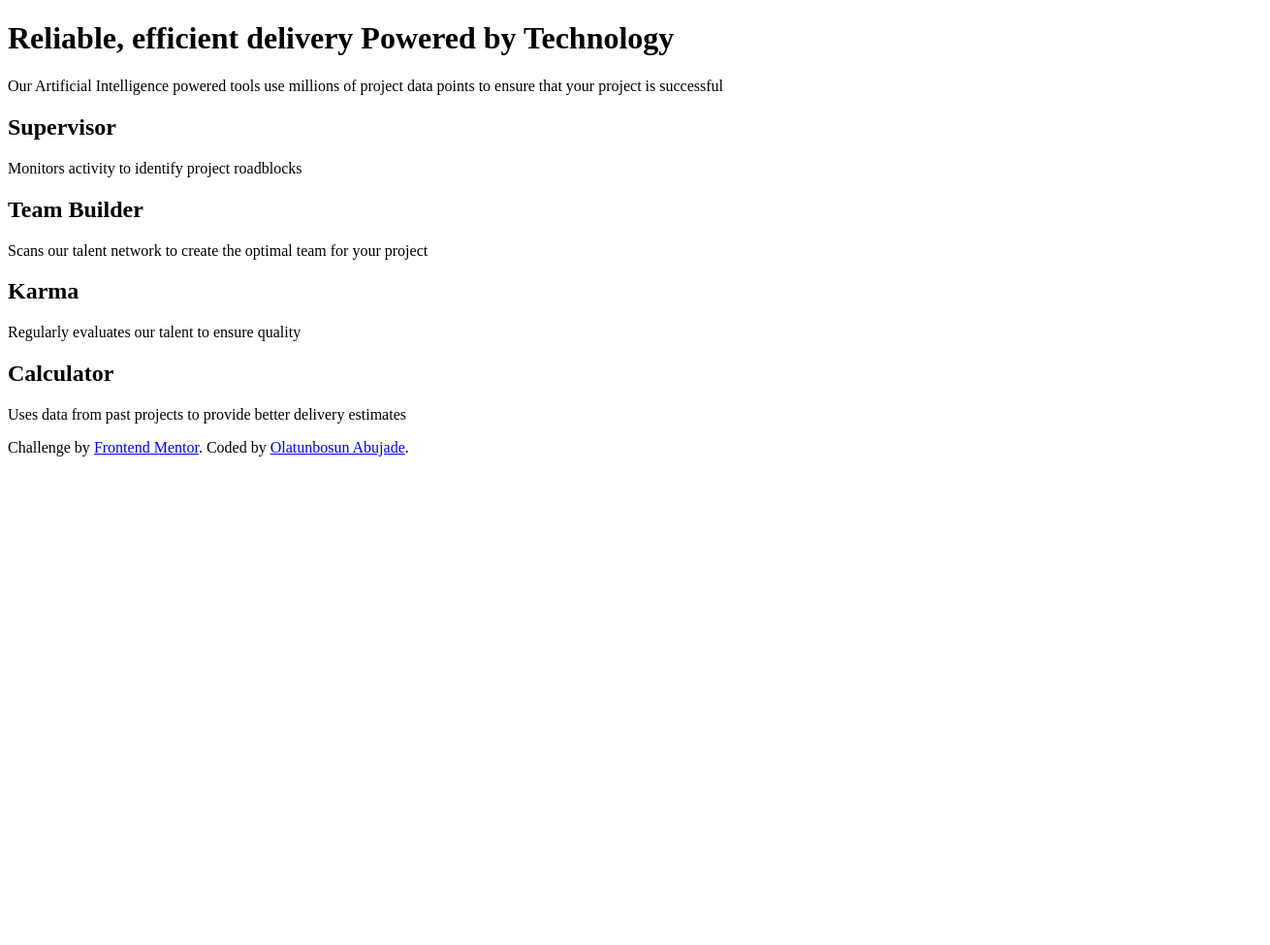
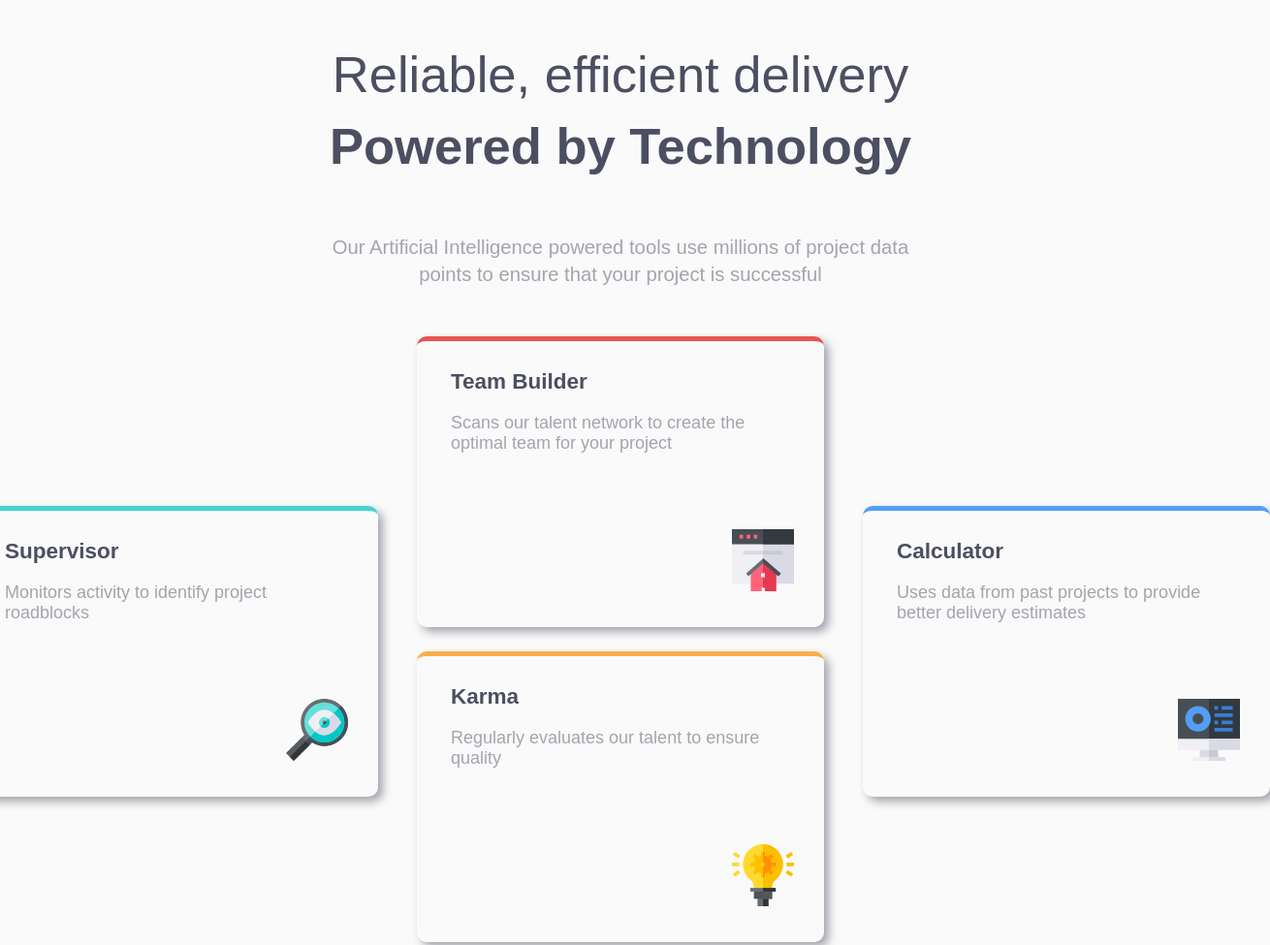
Before and after one commit to bosunabujade/four-card-feature, a plain HTML site: page index.html in a window 1280 px wide. Shown: the top 975 px of the page at 97% size, 1310 px wide, since content can reach past the window. Before the commit the page ends 800 px from the top, so only its background shows below. Drawn offline with Linux system fonts and the light colour scheme.

Commit message:
Added the html tags and the css style to match the card componet

```diff
--- a/index.html
+++ b/index.html
@@ -2,40 +2,48 @@
 <html lang="en">
 <head>
   <meta charset="UTF-8">
-  <meta name="viewport" content="width=device-width, initial-scale=1.0"> <!-- displays site properly based on user's device -->
+  <meta name="viewport" content="width=device-width, initial-scale=1.0">
 
-  <link rel="icon" type="image/png" sizes="32x32" href="./images/favicon-32x32.png">
-  <link rel="stylesheet" href="/style.css">
+  <link rel="preconnect" href="https://fonts.googleapis.com">
+  <link rel="preconnect" href="https://fonts.gstatic.com" crossorigin>
+  <link href="https://fonts.googleapis.com/css2?family=Poppins:wght@200;400;600&display=swap" rel="stylesheet">
 
-  <title>Frontend Mentor | Four card feature section</title>
+  <link rel="stylesheet" href="./style.css">
+
+  <title>Four card feature section</title>
 
 </head>
 <body>
-  <h1> Reliable, efficient delivery
+  <h1> Reliable, efficient delivery <br>
   <span>Powered by Technology</span></h1>
 
-  <p>Our Artificial Intelligence powered tools use millions of project data points
+  <p class="tagline">Our Artificial Intelligence powered tools use millions of project data points
   to ensure that your project is successful</p>
+
   <div class="cards">
 
-  <div>
+    <div class="card supervisor">
       <h2>Supervisor</h2>
       <p>Monitors activity to identify project roadblocks</p>
+      <img src="./images/icon-supervisor.svg" alt="magnifying glass" />
     </div>
 
-  <div>
+    <div class="card team">
       <h2>Team Builder</h2>
       <p>Scans our talent network to create the optimal team for your project</p>
+      <img src="./images/icon-team-builder.svg" alt="Web broswer with a house"/>
     </div>
 
-  <div>
+    <div class="card karma">
       <h2>Karma</h2>
       <p>Regularly evaluates our talent to ensure quality</p>
+      <img src="./images/icon-karma.svg" alt="Light blub" />
     </div>
 
-  <div>
+    <div class="card calculator">
       <h2>Calculator</h2>
       <p>Uses data from past projects to provide better delivery estimates</p>
+      <img src="./images/icon-calculator.svg" alt="Desktop monitor"/>
     </div>
 
   </div>
@@ -46,5 +54,7 @@
       Coded by <a href="#"> Olatunbosun Abujade</a>.
     </p>
   </footer>
+
 </body>
+
 </html>
--- a/style.css
+++ b/style.css
@@ -0,0 +1,147 @@
+html {
+    font-size: 15px;
+}
+
+body {
+    font-family: 'Poppin', sans-serif;
+    margin: 0 auto;
+    padding: 0 20px;
+    width: 375px;
+    justify-content: center;
+    align-items: center;
+    background: hsl(0, 0%, 98%);
+}
+
+h1 {
+    color: hsl(234, 12%, 34%);
+    font-weight: 200;
+    padding: 20px 0;
+    margin-top: 30px;
+    line-height: 1.4em;
+    text-align: center;
+}
+
+span {
+    font-weight: 600;
+}
+
+.tagline {
+    padding: 0 0 20px 0;
+    font-size: 1.35em;
+    line-height: 1.35em;
+    text-align: center;
+    color: hsl(229, 6%, 66%);
+}
+
+.card {
+    border-radius: 10px;
+    box-shadow: 5px 5px 10px hsl(229, 6%, 66%);
+    height: 250px;
+    margin: 30px 0;
+    padding: 10px 35px;
+}
+
+.card h2 {
+    color: hsl(234, 12%, 34%);
+}
+
+.card p {
+    font-size: 1.2em;
+    color: hsl(229, 6%, 66%);
+}
+
+img {
+    position: relative;
+    top: 50px;
+    left: 250px;
+}
+
+.supervisor {
+    border-top: 5px solid hsl(180, 62%, 55%);
+}
+
+.team {
+    border-top: 5px solid hsl(0, 78%, 62%);
+}
+
+.karma {
+    border-top: 5px solid hsl(34, 97%, 64%);
+}
+
+.calculator {
+    border-top: 5px solid hsl(212, 86%, 64%);
+}
+
+.attribution {
+    font-size: 11px;
+    text-align: center;
+}
+
+.attribution a {
+    color: hsl(228, 45%, 44%);
+}
+
+@media only screen and (min-width:1200px) {
+    body {
+        width: 1200px;
+        margin: 0 auto;
+        display: flex;
+        justify-content: center;
+        align-items: center;
+        flex-flow: row wrap ;
+    }
+
+    h1 {
+        font-size: 3.5em;
+        width: 100%;
+        text-align: center;
+        padding: 10px 300px 0 300px;
+    }
+
+    .tagline {
+        width: 100%;
+        padding: 0 300px;
+    }
+    .cards {
+        position: relative;
+        width: 100%;
+        height: 700px;
+    }
+
+    .card {
+        width: 350px;
+        height: 275px;
+    }
+
+    img {
+        left: 290px;
+        top:60px;
+    }
+
+    .supervisor {
+        position: absolute;
+        top: 175px;
+        left: -70px;
+    }
+
+    .team {
+        position: absolute;
+        top: 0;
+        left: 390px;
+    }
+
+    .karma {
+        position: absolute;
+        top: 325px;
+        left: 390px;
+    }
+    .calculator {
+        position: absolute;
+        top: 175px;
+        left: 850px;
+    }
+
+    footer {
+        width: 100%;
+    }
+}
```
Lines whose indentation alone changed are shown as unchanged.
